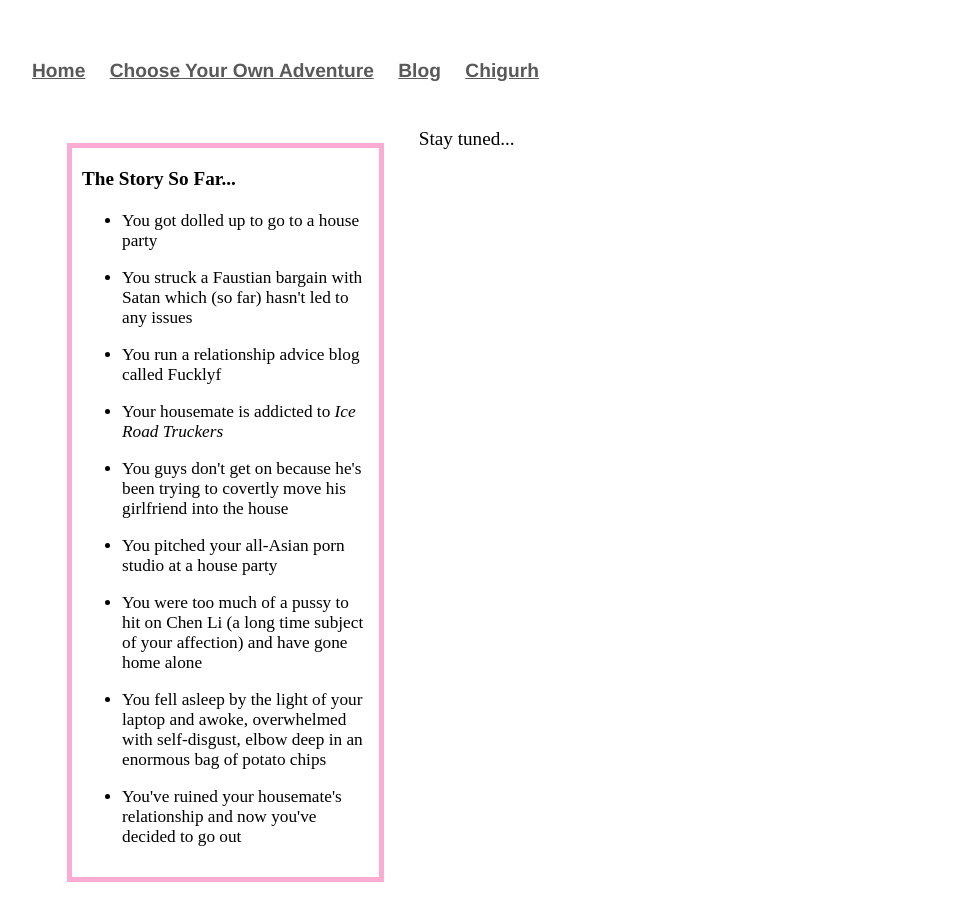
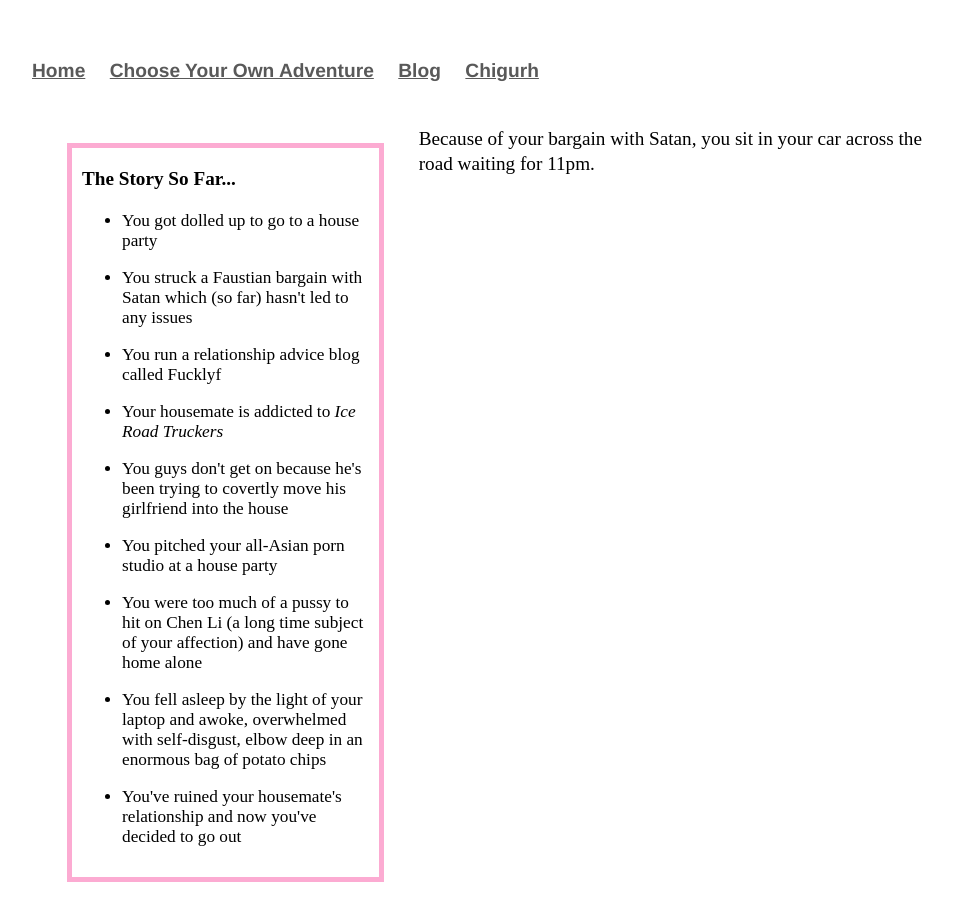
Before and after one commit to Pinelife/pinelife.github.io, a Jekyll site: the page Hellhole/Room10.html, which Jekyll copies as it is, in a window 1280 px wide. Shown: the whole page, without its empty margins (160-1113 px from the left). Built offline with Jekyll 4.4.1, drawn with Linux system fonts in a browser that asks for light colours.

Commit message:
Update Room10.html

```diff
--- a/Hellhole/Room10.html
+++ b/Hellhole/Room10.html
@@ -40,5 +40,5 @@
     </p>
 </div>
 <p>
-	Stay tuned...
+Because of your bargain with Satan, you sit in your car across the road waiting for 11pm.
 </p>
```
